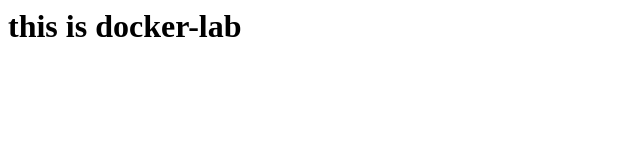
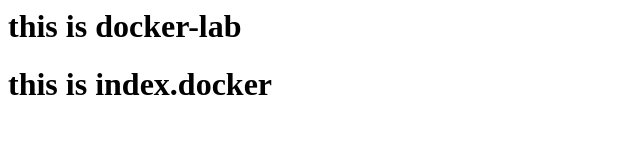
Before and after one commit to jyothsna1991/doc-index, a plain HTML site: page index.html in a window 1280 px wide. Shown: the whole page, without its empty margins (0-640 px from the left). Drawn offline with Linux system fonts and the light colour scheme.

Commit message:
update the file

```diff
--- a/index.html
+++ b/index.html
@@ -1,2 +1,3 @@
 
 <h1>this is docker-lab</h1>
+<h1>this is index.docker</h1>
```
